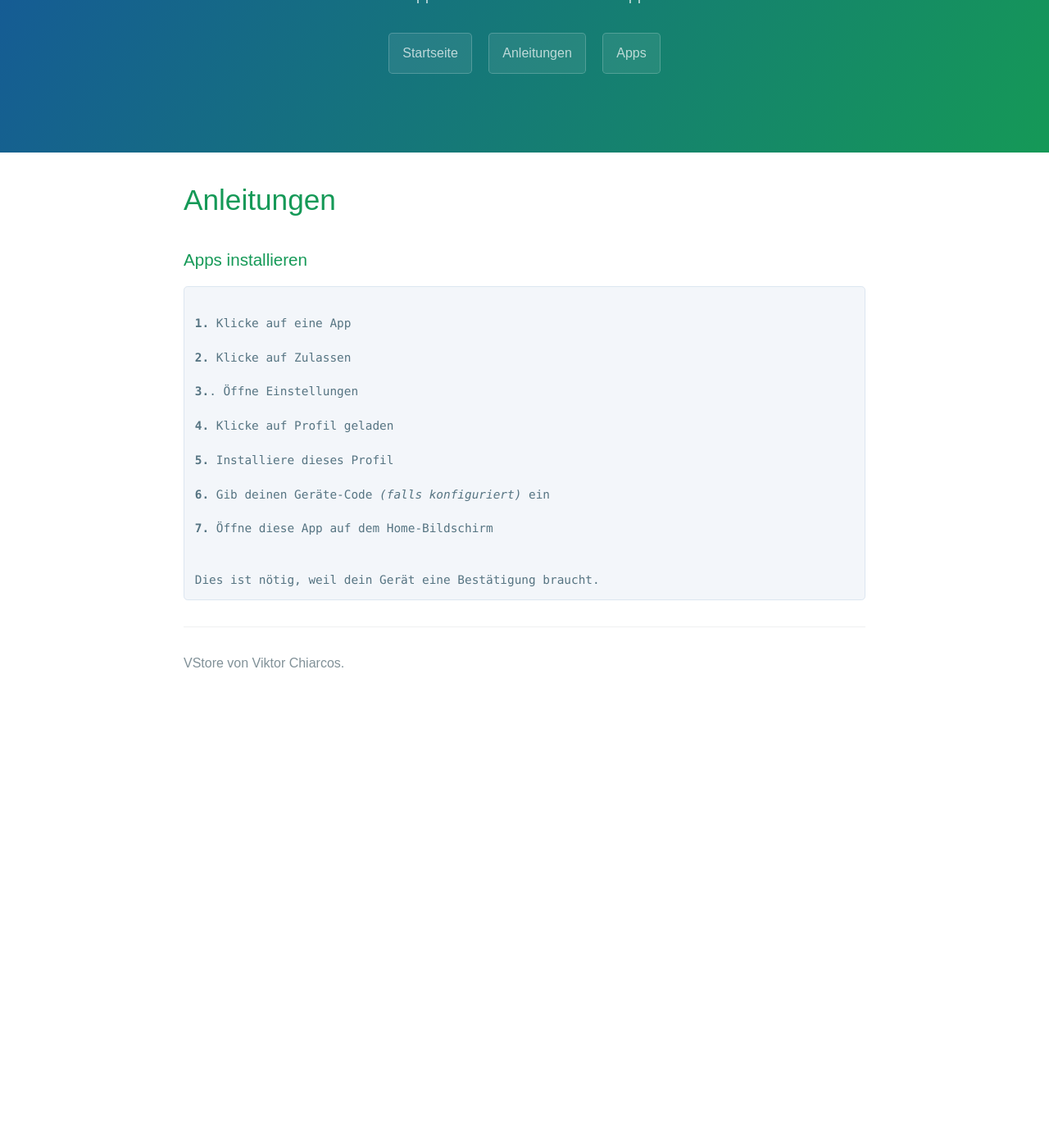
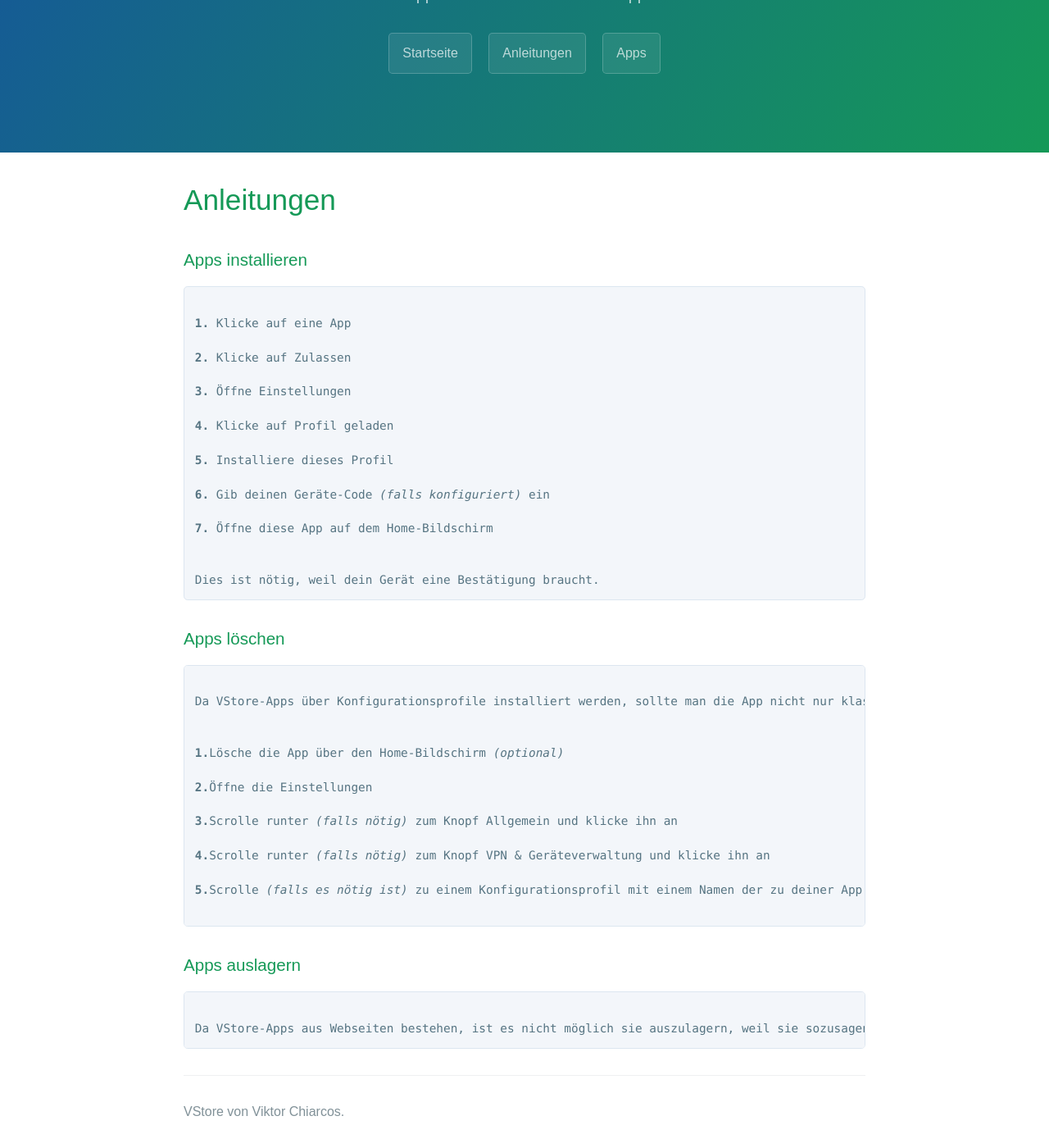
Before and after one commit to die-techniker/vstore, a Jekyll site: the page built from app/anleitungen/index.html, in a window 1280 px wide and 1400 px high, scrolled down 197 px. Shown: the whole window at 82% size. Built offline with Jekyll 4.4.1, drawn with Linux system fonts in a browser that asks for light colours; before the commit the page ends 1050 px from its top, so only the background shows below that.

Commit message:
Add instructions for deleting and managing apps

```diff
--- a/app/anleitungen/index.html
+++ b/app/anleitungen/index.html
@@ -25,7 +25,7 @@ excerpt: "Ein kostenloser App-Store für Entwickler und Apple-Gerät-Nutzer"
       <pre><code>
 <b>1.</b> Klicke auf eine App<br>
 <b>2.</b> Klicke auf Zulassen<br>
-<b>3.</b>. Öffne Einstellungen<br>
+<b>3.</b> Öffne Einstellungen<br>
 <b>4.</b> Klicke auf Profil geladen<br>
 <b>5.</b> Installiere dieses Profil<br>
 <b>6.</b> Gib deinen Geräte-Code <i>(falls konfiguriert)</i> ein<br>
@@ -34,6 +34,22 @@ excerpt: "Ein kostenloser App-Store für Entwickler und Apple-Gerät-Nutzer"
 Dies ist nötig, weil dein Gerät eine Bestätigung braucht.
 </code></pre>
 
+<h3>Apps löschen</h3>
+    </div>
+      <pre><code>
+Da VStore-Apps über Konfigurationsprofile installiert werden, sollte man die App nicht nur klassisch löschen.<br><br>
+<b>1.</b>Lösche die App über den Home-Bildschirm <i>(optional)</i><br>
+<b>2.</b>Öffne die Einstellungen<br>
+<b>3.</b>Scrolle runter <i>(falls nötig)</i> zum Knopf Allgemein und klicke ihn an<br>
+<b>4.</b>Scrolle runter <i>(falls nötig)</i> zum Knopf VPN & Geräteverwaltung und klicke ihn an<br>
+<b>5.</b>Scrolle <i>(falls es nötig ist)</i> zu einem Konfigurationsprofil mit einem Namen der zu deiner App passt.<br>
+</code></pre>
+
+<h3>Apps auslagern</h3>
+<pre><code>
+Da VStore-Apps aus Webseiten bestehen, ist es nicht möglich sie auszulagern, weil sie sozusagen bereits <i>ausgelagert</i> sind.
+</code></pre>
+
 
   </body>
 </html>
```
